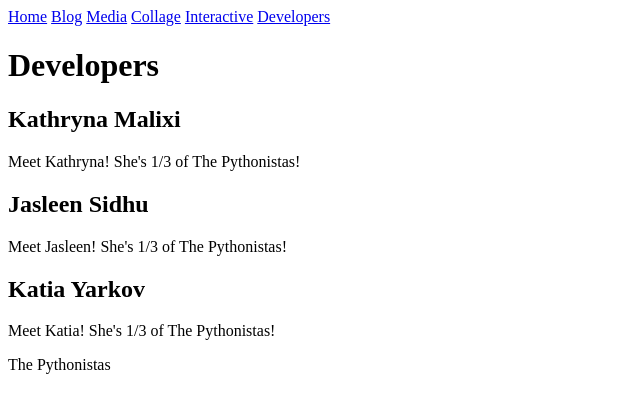
After one commit to katiay13/cs122_python_blog, a Flask app: page /developers in a window 1280 px wide. The commit adds this page. Shown: the top 413 px of the page, without its empty margins (0-640 px from the left). Run offline with Flask 3, Linux system fonts and the light colour scheme.

Commit message:
Created a developers page to introduce each of us

```diff
--- a/app.py
+++ b/app.py
@@ -31,3 +31,8 @@ if __name__ == "__main__":
     with app.app_context(): # Need app context for database commands
         db.create_all() # Creates pythonistas_blog.db and any other tables
     app.run(debug=True) # Will auto reload when changes are saved
+
+# runs when developers tab is visited
+@app.route("/developers")
+def developers():
+    return render_template("developers.html")
--- a/templates/base.html
+++ b/templates/base.html
@@ -20,6 +20,7 @@
         <a href="#">Media</a>
         <a href="#">Collage</a>
         <a href="#">Interactive</a>
+        <a href="{{ url_for('developers') }}">Developers</a>
 
      </nav>
 
--- /dev/null
+++ b/templates/developers.html
@@ -0,0 +1,24 @@
+<!-- adding onto from base.html -->
+{% extends "base.html" %}
+
+<!-- creates subheading for the website to change instead of staying as "The Pythonistas"  -->
+{% block title %}Developers - The Pythonistas{% endblock %}
+
+{% block content %} <h1>Developers</h1>
+
+
+<!-- text appearing on website -->
+
+<!-- i just did alphabetical order, we can change it if you guys want to! -->
+
+<h2>Kathryna Malixi</h2>
+<p>Meet Kathryna! She's 1/3 of The Pythonistas!</p>
+
+<h2>Jasleen Sidhu</h2>
+<p>Meet Jasleen! She's 1/3 of The Pythonistas!</p>
+
+<h2>Katia Yarkov</h2>
+<p>Meet Katia! She's 1/3 of The Pythonistas!</p>
+
+<!-- ending block -->
+{% endblock %}
```
